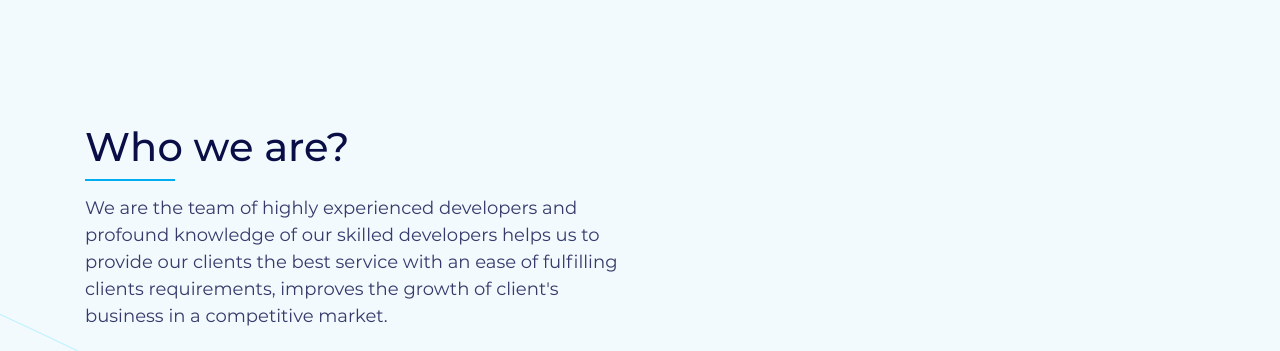
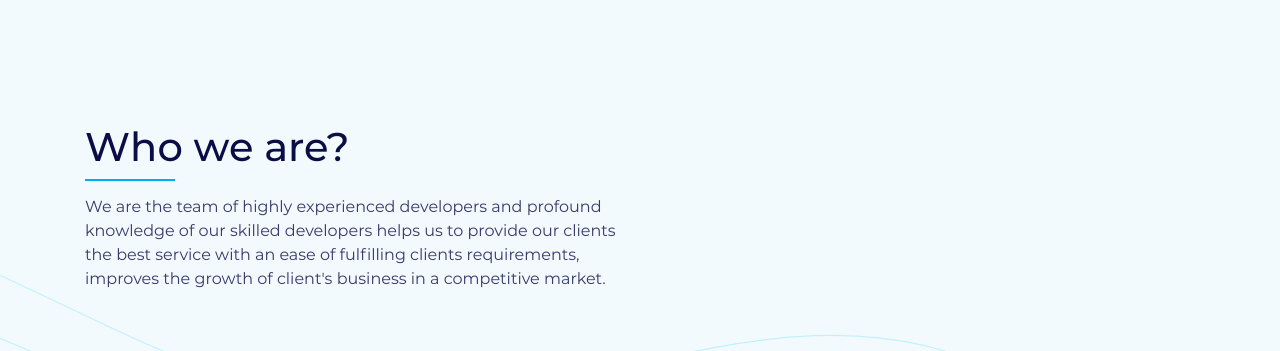
Before and after one commit to infodevsujit/devhouse, a CodeIgniter app: page /database/about-us in a window 1280 px wide. Shown: the part 183-534 px from the top of the page. Run offline with CodeIgniter, Linux system fonts and the light colour scheme; some libraries are stand-ins or nearby versions; grey boxes are pictures that could not be loaded.

Commit message:
makesize16

```diff
--- a/application/views/about.php
+++ b/application/views/about.php
@@ -3,7 +3,7 @@
         <div class="row pt-120">
             <div class="col-md-6 pt-60">
                 <h1 class="line fz50 fw-4 color mb-18">Who we are?</h1>
-                <p class="fz18  mb-0 mt-18 mb-0">We are the team of highly experienced developers and profound knowledge of our skilled developers helps us to provide our clients the best service with an ease of fulfilling clients requirements, improves the growth of client's business in a competitive market.</p>
+                <p class="fz16  mb-0 mt-18 mb-0">We are the team of highly experienced developers and profound knowledge of our skilled developers helps us to provide our clients the best service with an ease of fulfilling clients requirements, improves the growth of client's business in a competitive market.</p>
 
             </div>
             <div class="col-md-6 d-none">
@@ -11,25 +11,25 @@
                     <div class="col-md-6">
                         <div class="card py-40">
                             <img src="<?php echo base_url(); ?>assets/images/about/code.svg" alt="">
-                            <p class="text-center d-table mt-12 fz18 color mb-0">Clean <span class="d-block">code</span></p>
+                            <p class="text-center d-table mt-12 fz16 color mb-0">Clean <span class="d-block">code</span></p>
                         </div>
                     </div>
                     <div class="col-md-6">
                         <div class="card py-40 mb-28">
                             <img src="<?php echo base_url(); ?>assets/images/about/pixcel.svg" alt="">
-                            <p class="text-center d-table mt-12 fz18 color mb-0">PIXEL <span class="d-block">PERFECT</span></p>
+                            <p class="text-center d-table mt-12 fz16 color mb-0">PIXEL <span class="d-block">PERFECT</span></p>
                         </div>
                     </div>
                     <div class="col-md-6">
                         <div class="card py-40 mb-28">
                             <img src="<?php echo base_url(); ?>assets/images/about/creative.svg" alt="">
-                            <p class="text-center d-table mt-12 fz18 color mb-0">CREATIVE <span class="d-block">DESIGN</span></p>
+                            <p class="text-center d-table mt-12 fz16 color mb-0">CREATIVE <span class="d-block">DESIGN</span></p>
                         </div>
                     </div>
                     <div class="col-md-6">
                         <div class="card py-40">
                             <img src="<?php echo base_url(); ?>assets/images/about/heigh.svg" alt="">
-                            <p class="text-center d-table mt-12 fz18 color mb-0">HEIGH <span class="d-block">PERFOMANCE</span></p>
+                            <p class="text-center d-table mt-12 fz16 color mb-0">HEIGH <span class="d-block">PERFOMANCE</span></p>
                         </div>
                     </div>
 
@@ -53,20 +53,20 @@
         <div class="row">
             <div class="col-md-6">
                 <h2 class="fz28 fw-5 mb-18 color line">WHY CHOOSE US?</h2>
-                <p class="fz18 pr-40 mt-28">As DevHouze Stands for Developers House. Every task is performed by skilled developers so you will get more benefits.</p>
+                <p class="fz16 pr-40 mt-28">As DevHouze Stands for Developers House. Every task is performed by skilled developers so you will get more benefits.</p>
                 <ul class="p-0 mt-18">
-                    <li class="mb-14 fz18"><img src="<?php echo base_url(); ?>assets/images/about/check.svg" alt="">Direct interaction with Developers</li>
-                    <li class="mb-14 fz18"><img src="<?php echo base_url(); ?>assets/images/about/check.svg" alt="">No Communication gap between you and developers</li>
-                    <li class="mb-14 fz18"><img src="<?php echo base_url(); ?>assets/images/about/check.svg" alt="">Easy understanding of a project</li>
-                    <li class="mb-14 fz18"><img src="<?php echo base_url(); ?>assets/images/about/check.svg" alt="">Help you hiring right person for that job.</li>
-                    <li class="mb-14 fz18"><img src="<?php echo base_url(); ?>assets/images/about/check.svg" alt="">Direct Interaction saves time</li>
-                    <li class="mb-14 fz18"><img src="<?php echo base_url(); ?>assets/images/about/check.svg" alt="">Reduced time reduces cost of production</li>
-                    <li class="mb-14 fz18"><img src="<?php echo base_url(); ?>assets/images/about/check.svg" alt="">Easy understanding increases the Quality of work</li>
-                    <li class="mb-14 fz18"><img src="<?php echo base_url(); ?>assets/images/about/check.svg" alt="">Quality of work increases user Attention</li>
-                    <li class="mb-14 fz18"><img src="<?php echo base_url(); ?>assets/images/about/check.svg" alt="">User Attention increases user base</li>
-                    <li class="mb-14 fz18"><img src="<?php echo base_url(); ?>assets/images/about/check.svg" alt="">User base increases more profits</li>
+                    <li class="mb-14 fz16"><img src="<?php echo base_url(); ?>assets/images/about/check.svg" alt="">Direct interaction with Developers</li>
+                    <li class="mb-14 fz16"><img src="<?php echo base_url(); ?>assets/images/about/check.svg" alt="">No Communication gap between you and developers</li>
+                    <li class="mb-14 fz16"><img src="<?php echo base_url(); ?>assets/images/about/check.svg" alt="">Easy understanding of a project</li>
+                    <li class="mb-14 fz16"><img src="<?php echo base_url(); ?>assets/images/about/check.svg" alt="">Help you hiring right person for that job.</li>
+                    <li class="mb-14 fz16"><img src="<?php echo base_url(); ?>assets/images/about/check.svg" alt="">Direct Interaction saves time</li>
+                    <li class="mb-14 fz16"><img src="<?php echo base_url(); ?>assets/images/about/check.svg" alt="">Reduced time reduces cost of production</li>
+                    <li class="mb-14 fz16"><img src="<?php echo base_url(); ?>assets/images/about/check.svg" alt="">Easy understanding increases the Quality of work</li>
+                    <li class="mb-14 fz16"><img src="<?php echo base_url(); ?>assets/images/about/check.svg" alt="">Quality of work increases user Attention</li>
+                    <li class="mb-14 fz16"><img src="<?php echo base_url(); ?>assets/images/about/check.svg" alt="">User Attention increases user base</li>
+                    <li class="mb-14 fz16"><img src="<?php echo base_url(); ?>assets/images/about/check.svg" alt="">User base increases more profits</li>
                 </ul>
-                <p class="fz18 mt-28 d-none">
+                <p class="fz16 mt-28 d-none">
                     Even now benefits is not yet over. We will provide you Trailo support and every project is managed over git on daily basis . Thus you will get expertise you need. So without any doubts shake a hand full of trust with us and let your dream come true.</p>
 
             </div>
@@ -133,13 +133,13 @@
             <div class="col-md-6">
                 <h2 class="fz28 fw-5 color line mb-40">Services We Provide</h2>
                 <ul class="p-0 mt-28 list-none">
-                    <li class="mb-16 fz18 "><img src="<?php echo base_url(); ?>assets/images/about/check.svg" alt=""> Web design in any platform, WordPress, Joomla, Magento, HTML5</li>
-                    <li class="mb-16 fz18 "><img src="<?php echo base_url(); ?>assets/images/about/check.svg" alt=""> Completely responsive web design that fit every device</li>
-                    <li class="mb-16 fz18 "><img src="<?php echo base_url(); ?>assets/images/about/check.svg" alt=""> Web design for small business, eCommerce everything</li>
-                    <li class="mb-16 fz18 "><img src="<?php echo base_url(); ?>assets/images/about/check.svg" alt=""> First-rate after sales service</li>
-                    <li class="mb-16 fz18 "><img src="<?php echo base_url(); ?>assets/images/about/check.svg" alt=""> Round the clock customer support</li>
-                    <li class="mb-16 fz18 "><img src="<?php echo base_url(); ?>assets/images/about/check.svg" alt=""> SEO friendly design</li>
-                    <li class="mb-16 fz18 "><img src="<?php echo base_url(); ?>assets/images/about/check.svg" alt=""> Quality centric</li>
+                    <li class="mb-16 fz16 "><img src="<?php echo base_url(); ?>assets/images/about/check.svg" alt=""> Web design in any platform, WordPress, Joomla, Magento, HTML5</li>
+                    <li class="mb-16 fz16 "><img src="<?php echo base_url(); ?>assets/images/about/check.svg" alt=""> Completely responsive web design that fit every device</li>
+                    <li class="mb-16 fz16 "><img src="<?php echo base_url(); ?>assets/images/about/check.svg" alt=""> Web design for small business, eCommerce everything</li>
+                    <li class="mb-16 fz16 "><img src="<?php echo base_url(); ?>assets/images/about/check.svg" alt=""> First-rate after sales service</li>
+                    <li class="mb-16 fz16 "><img src="<?php echo base_url(); ?>assets/images/about/check.svg" alt=""> Round the clock customer support</li>
+                    <li class="mb-16 fz16 "><img src="<?php echo base_url(); ?>assets/images/about/check.svg" alt=""> SEO friendly design</li>
+                    <li class="mb-16 fz16 "><img src="<?php echo base_url(); ?>assets/images/about/check.svg" alt=""> Quality centric</li>
                 </ul>
             </div>
         </div>
--- a/application/views/contact.php
+++ b/application/views/contact.php
@@ -23,7 +23,7 @@
                     <div class="row">
                         <div class="col-md-6">
                             <h4 class="color fw-5 fz-27 mb-8">Send Us a Message!</h4>
-                            <p class="text-color fz18 mb-0">Our Team Will Respond Very Quickly
+                            <p class="text-color fz16 mb-0">Our Team Will Respond Very Quickly
                             </p>
                             <form action="" class="mt-28">
                                 <div class="form-group">
--- a/application/views/mobile_app_development.php
+++ b/application/views/mobile_app_development.php
@@ -3,7 +3,7 @@
         <div class="row mt-60 ">
             <div class="col-md-6 ">
                 <div class="mt-120">
-                    <h1 class="fz18 fw-4 mb-0 text-white">Mobile App Development</h1>
+                    <h1 class="fz16 fw-4 mb-0 text-white">Mobile App Development</h1>
                     <h3 class="fz40 fw-6 text-white mb-8">The perfect mobile app <span class="d-block">for your agency</span></h3>
                     <p class="text-white fz16 mr-60">Up-to-date technical knowledge of our professionals helps us to provide you with enriched user-friendly UX and usability for multi mobile platforms.</p>
                     <a href="<?php echo base_url('contact-us'); ?>" class="primary-btn mt-28 float-left">Get in Touch</a>
@@ -20,7 +20,7 @@
         <div class="row align-items-center">
             <div class="col-md-6">
                 <h1 class="line fz28 fw-6 text-uppercase color mb-18 ">IOS App development</h1>
-                <p class="fz18 color mb-0 mt-18 mb-0">Devhouze is one of the most marvelled iPhone application development company. Our team of skilled iPhone app developers got overall experience in developing industry-specific iPhone apps that are capable of transforming the commercial landscape of any business whether it's a startup, small scale industry or Large scale enterprise.</p>
+                <p class="fz16 color mb-0 mt-18 mb-0">Devhouze is one of the most marvelled iPhone application development company. Our team of skilled iPhone app developers got overall experience in developing industry-specific iPhone apps that are capable of transforming the commercial landscape of any business whether it's a startup, small scale industry or Large scale enterprise.</p>
                 <a href="<?php echo base_url('ios-app-development'); ?>" class="primary-btn mt-28 float-left">View more</a>
             </div>
             <div class="col-md-6">
@@ -37,7 +37,7 @@
             </div>
             <div class="col-md-6 pl-5">
                 <h1 class="line fz28 fw-6 text-uppercase color mb-18 ">Android app development</h1>
-                <p class="fz18 color mb-0 mt-18 mb-0">Being a leading Android Application Development Company, Devhouze provides highly scalable and feature-rich Android application development services to our clients from all corners of the globe. We are a team of skilled Android app developers that produce top-notch solutions at the best cost in India.</p>
+                <p class="fz16 color mb-0 mt-18 mb-0">Being a leading Android Application Development Company, Devhouze provides highly scalable and feature-rich Android application development services to our clients from all corners of the globe. We are a team of skilled Android app developers that produce top-notch solutions at the best cost in India.</p>
                 <a href="<?php echo base_url('android-app-development'); ?>" class="primary-btn mt-28 float-left">View more</a>
             </div>
         </div>
--- a/assets/css/style.css
+++ b/assets/css/style.css
@@ -123,7 +123,7 @@
 }
 
 .title {
-    font-size: 28px;
+    font-size: 22px;
     color: #fff;
     margin-bottom: 18px;
     font-weight: 500
```
Also changed, not shown: application/views/android.php (+5 -5 lines), application/views/digital_marketing.php (+5 -5 lines), application/views/ios.php (+6 -6 lines), application/views/more_services.php (+6 -6 lines), application/views/services.php (+7 -7 lines), application/views/ui_ux_design.php (+4 -4 lines), application/views/website_development.php (+6 -6 lines).
